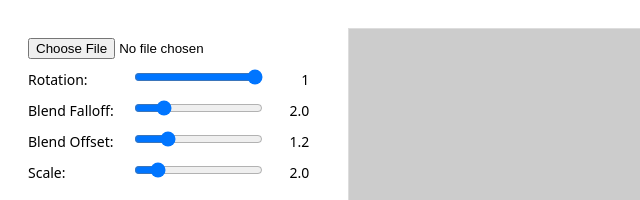
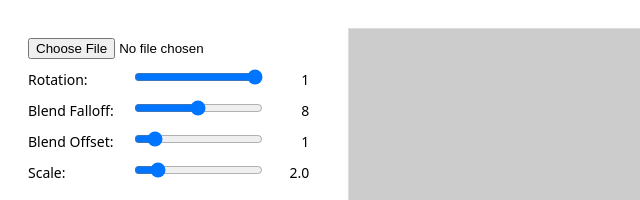
Before and after one commit to otdavies/FastTileRandomization, a plain HTML site: page index.html in a window 1280 px wide. Shown: the top 200 px of the page, 0-640 px from the left. Drawn offline with Linux system fonts and the light colour scheme.

Commit message:
Set better defaults

```diff
--- a/index.html
+++ b/index.html
@@ -41,13 +41,13 @@
             </div>
             <div class="control-item">
                 <label>Blend Falloff:</label>
-                <input type="range" id="blendFalloff" min="0.1" max="10" step="0.1" value="2">
-                <span class="value">2.0</span>
+                <input type="range" id="blendFalloff" min="0.1" max="16" step="0.1" value="8">
+                <span class="value">8</span>
             </div>
             <div class="control-item">
                 <label>Blend Offset:</label>
-                <input type="range" id="blendOffset" min="0.1" max="5" step="0.1" value="1.2">
-                <span class="value">1.2</span>
+                <input type="range" id="blendOffset" min="0.1" max="8" step="0.1" value="1">
+                <span class="value">1</span>
             </div>
             <div class="control-item">
                 <label>Scale:</label>
```
